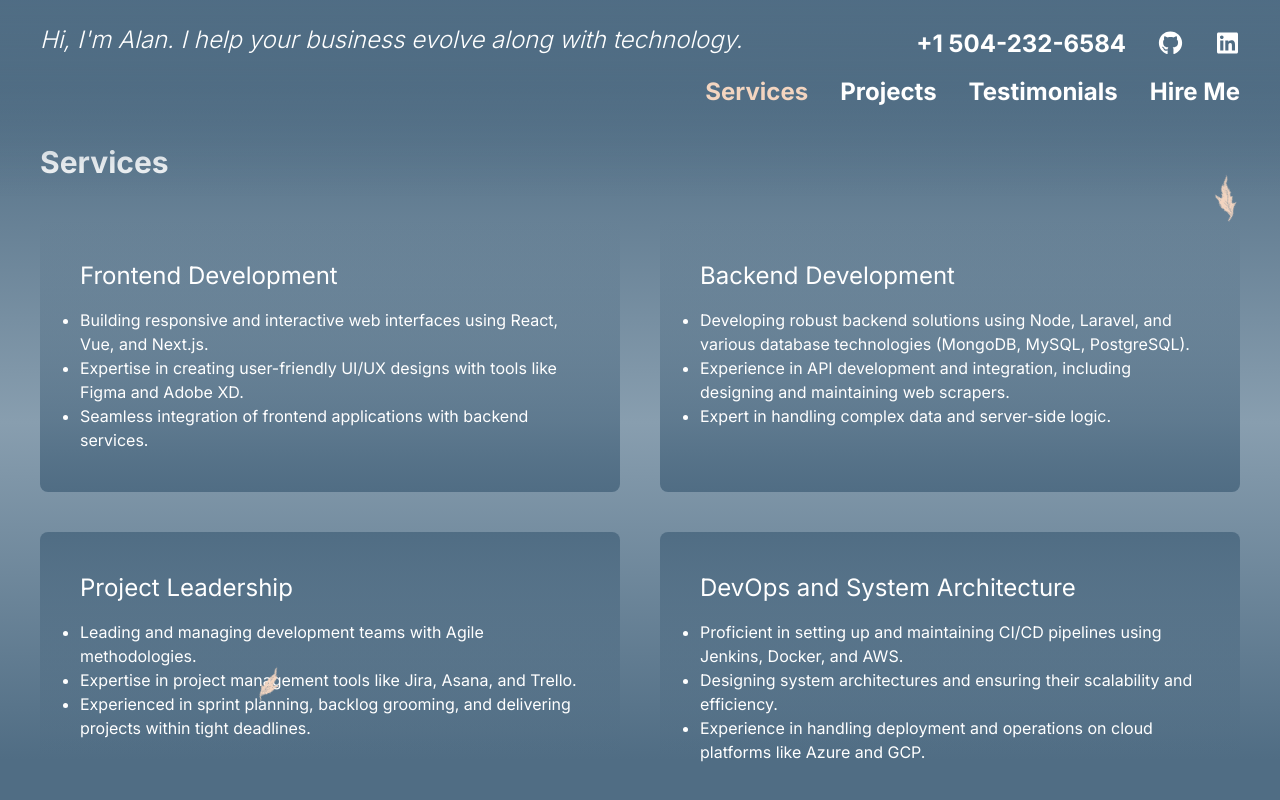
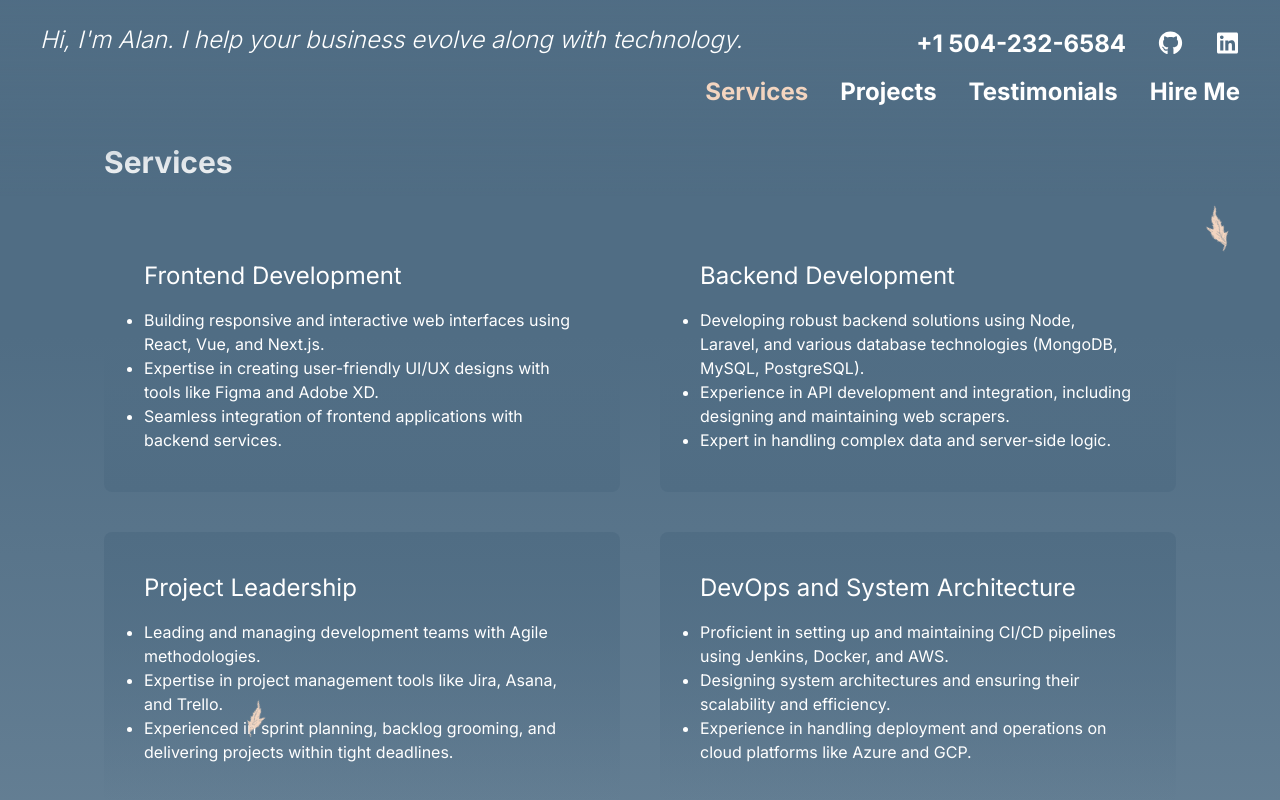
Before and after one commit to ajosephjohnson/portfolio, a Next.js app: page / in a window 1280 px wide. Shown: the top 800 px of the page. Built offline with nearby package versions, Linux system fonts and the light colour scheme.

Commit message:
Add max width content container reusable component.

```diff
--- a/src/app/layout.tsx
+++ b/src/app/layout.tsx
@@ -19,7 +19,7 @@ export default function RootLayout({
 }) {
   return (
     <html lang="en">
-      <body className={inter.className}>
+      <body className={`${inter.className} sky-gradient dark:border-night-sky-mid border-day-sky-mid border-b-2 text-white`}>
         <GoogleTagManager />
         <Navigation />
         {children}
--- /dev/null
+++ b/src/components/Container.tsx
@@ -0,0 +1,5 @@
+export default function Container({ children }: React.PropsWithChildren) {
+    return <div className="sm:max-w-6xl m-auto ">
+        {children}
+    </div>;
+}
--- a/src/components/Section.tsx
+++ b/src/components/Section.tsx
@@ -4,7 +4,7 @@ import { useRef } from "react";
 
 import { useDarkMode, useContentDimensions, usePageVisibility } from "@/hooks";
 import { SeasonAnimation } from "@/components/animations";
-import { Sections } from "@/components";
+import { Container, Sections } from "@/components";
 
 
 export default function Section({
@@ -28,9 +28,11 @@ export default function Section({
   };
 
   return (
-    <section id={name} className="overflow-hidden relative sky-gradient dark:border-night-sky-mid border-day-sky-mid border-b-2 text-white">
+    <section id={name} className="overflow-hidden relative">
       <SeasonAnimation section={name} props={animationProps} />
-      <div className="min-h-screen min-w-screen overflow-hidden" ref={ref}>{children}</div>
+      <div className="min-h-screen min-w-screen overflow-hidden" ref={ref}>
+        <Container>{children}</Container>
+      </div>
     </section>
   );
 }
--- a/src/components/index.ts
+++ b/src/components/index.ts
@@ -6,4 +6,5 @@ export { default as HireMe } from '@/components/HireMe';
 export { default as Navigation } from '@/components/Navigation';
 export { default as NavButton } from '@/components/NavButton';
 export { default as GoogleTagManager } from '@/components/GoogleTagManager';
+export { default as Container } from '@/components/Container';
 export { Sections } from '@/components/Sections';
```
